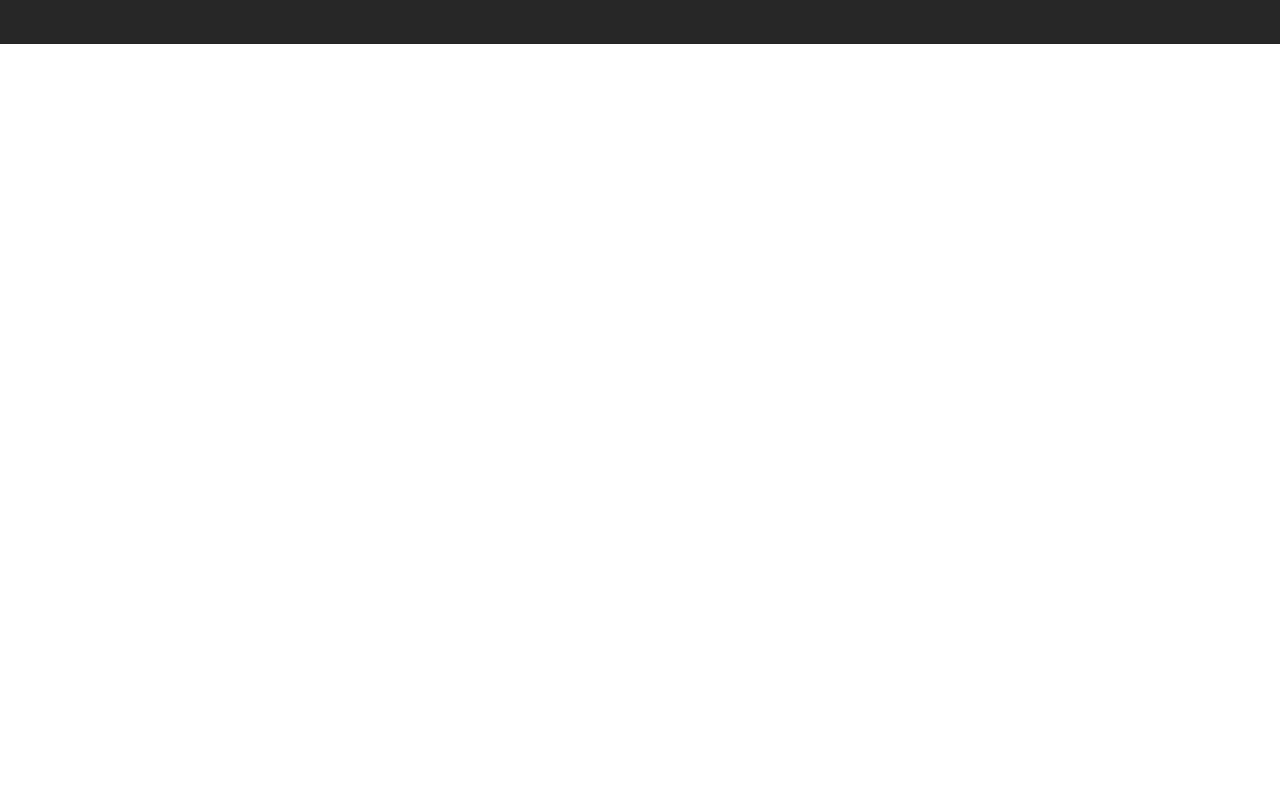
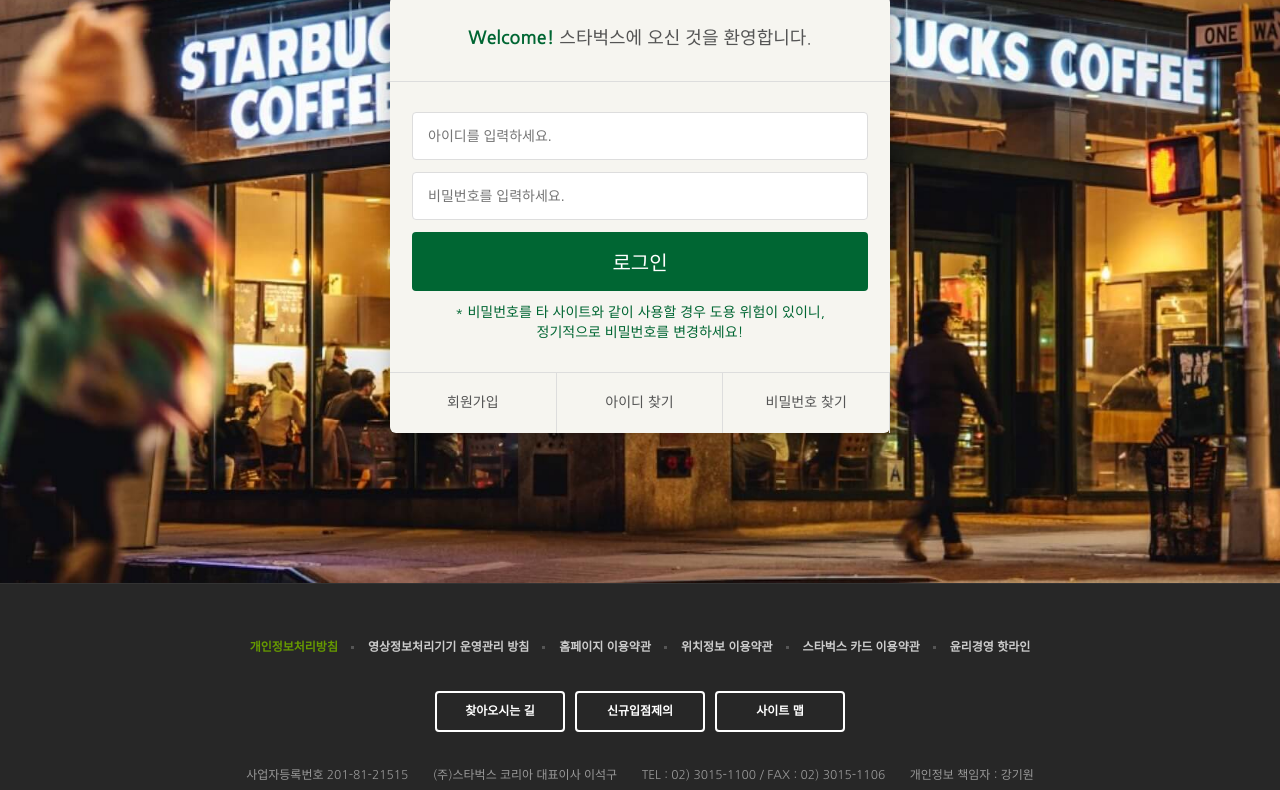
Before and after one commit to yeangkoel/starbucks, a plain HTML site: page signin/index.html in a window 1280 px wide. Shown: the part 290-1080 px from the top of the page. Before the commit the page ends 800 px from the top, so only its background shows below. Drawn offline with nearby package versions, Linux system fonts and the light colour scheme.

Commit message:
로그인 페이지 완성

```diff
--- /dev/null
+++ b/css/signin.css
@@ -0,0 +1,79 @@
+.signin {
+  margin-top: 120px;
+  padding: 100px 0 150px;
+  background-image: url(../images/signin_bg.jpg);
+  background-repeat: no-repeat;
+  background-position: center;
+  background-attachment: fixed;
+  background-size: cover;
+}
+.signin h1 {
+  color: #fff;
+  font-size: 30px;
+  font-weight: 700;
+  text-align: center;
+  margin-bottom: 24px;
+}
+.signin__card {
+  width: 500px;
+  margin: 0 auto;
+  border-radius: 6px;
+  background-color: #F6F5F0;
+  box-shadow: 2px 2px 20px rgba(0,0,0,.3);
+  color: #555;
+}
+.signin__card h2 {
+  padding: 30px;
+  font-size: 18px;
+  text-align: center;
+  border-bottom: 1px solid #ddd;
+}
+.signin__card h2 strong{
+  font-weight: 700;
+  color: #006633;
+
+}
+.signin__card form {
+  padding: 30px 22px;
+}
+.signin__card form input {
+  width: 100%;
+  margin-bottom: 12px;
+  padding: 15px;
+  border: 1px solid #ddd;
+  border-radius: 4px;
+  outline: none;
+  box-sizing: border-box;
+  font-size: 14px;
+}
+.signin__card form [type="submit"] {
+  background-color: #006633;
+  border: none;
+  color: #fff;
+  font-size: 20px;
+  cursor: pointer;
+}
+.signin__card form p {
+  font-size: 14px;
+  color: #006633;
+  text-align: center;
+}
+.signin__card .actions {
+  display: flex;
+  border-top: 1px solid #ddd;
+}
+.signin__card .actions a {
+  flex-grow: 1;
+  flex-basis: 0;
+  text-align: center;
+  padding: 20px;
+  color: #555;
+  font-size: 14px;
+  border-right: 1px solid #ddd;
+}
+.signin__card .actions a:last-child {
+  border-radius: none;
+}
+.signin__card .actions a:hover {
+  text-decoration: underline;
+}
--- a/signin/index.html
+++ b/signin/index.html
@@ -27,6 +27,7 @@
   <link href="https://fonts.googleapis.com/css2?family=Nanum+Gothic:wght@400;700&display=swap" rel="stylesheet">
   <link rel="stylesheet" href="https://fonts.googleapis.com/icon?family=Material+Icons" />
   <link rel="stylesheet" href="../css/common.css" />
+  <link rel="stylesheet" href="../css/signin.css" />
 
   <script defer src="../js/common.js"></script>
 </head>
@@ -359,7 +360,26 @@
   </header>
 
   <section class="signin">
-
+    <h1>로그인</h1>
+    <div class="signin__card">
+      <h2>
+        <strong class="green">Welcome!</strong> 스타벅스에 오신 것을 환영합니다.
+      </h2>
+      <form>
+        <input type="text" placeholder="아이디를 입력하세요." />
+        <input type="password" placeholder="비밀번호를 입력하세요." />
+        <input type="submit" value="로그인" />
+        <p>
+          * 비밀번호를 타 사이트와 같이 사용할 경우 도용 위험이 있이니, <br />
+          정기적으로 비밀번호를 변경하세요!
+        </p>
+      </form>
+      <div class="actions">
+        <a href="javascript:void(0)">회원가입</a>
+        <a href="javascript:void(0)">아이디 찾기</a>
+        <a href="javascript:void(0)">비밀번호 찾기</a>
+      </div>
+    </div>
   </section>
 
 
```
